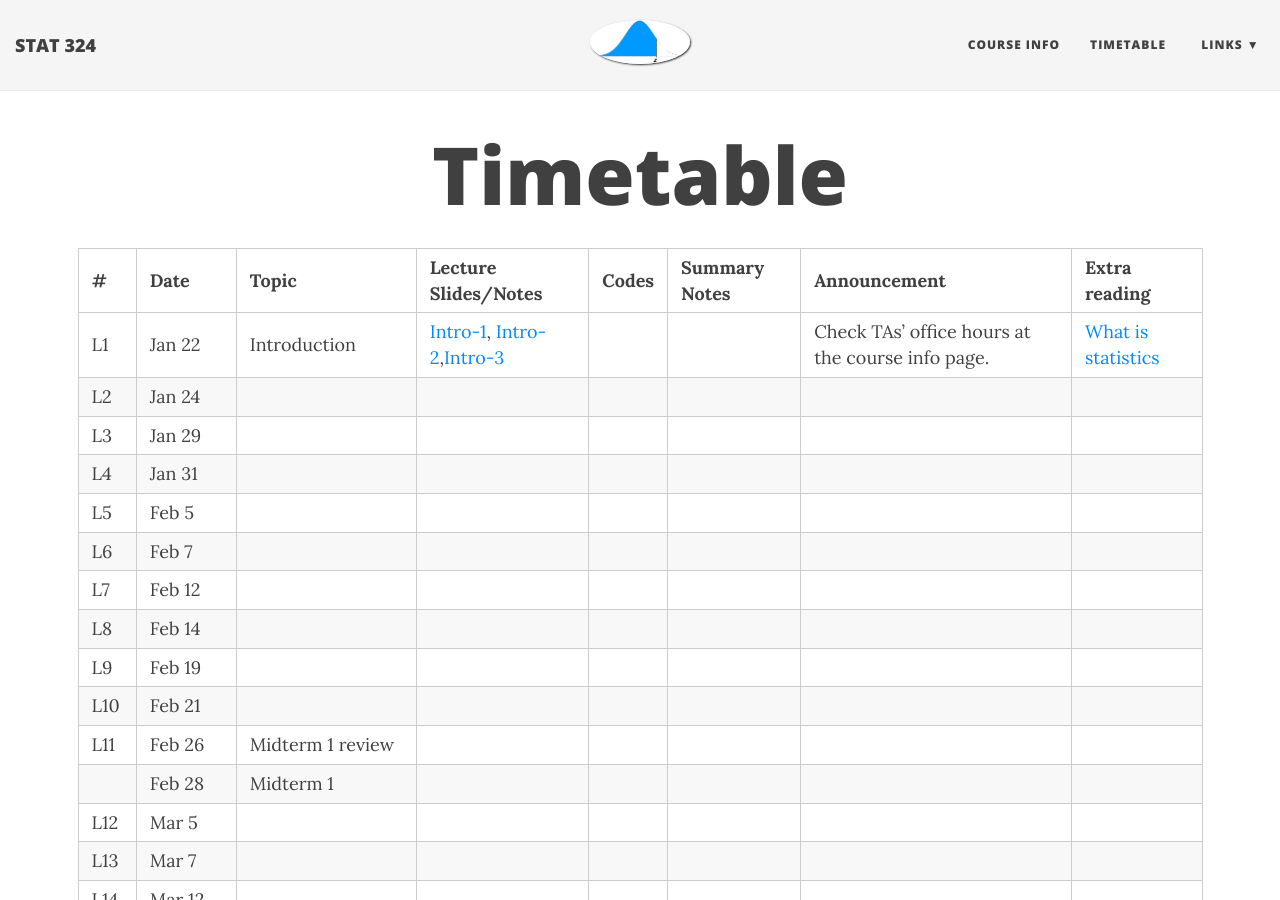
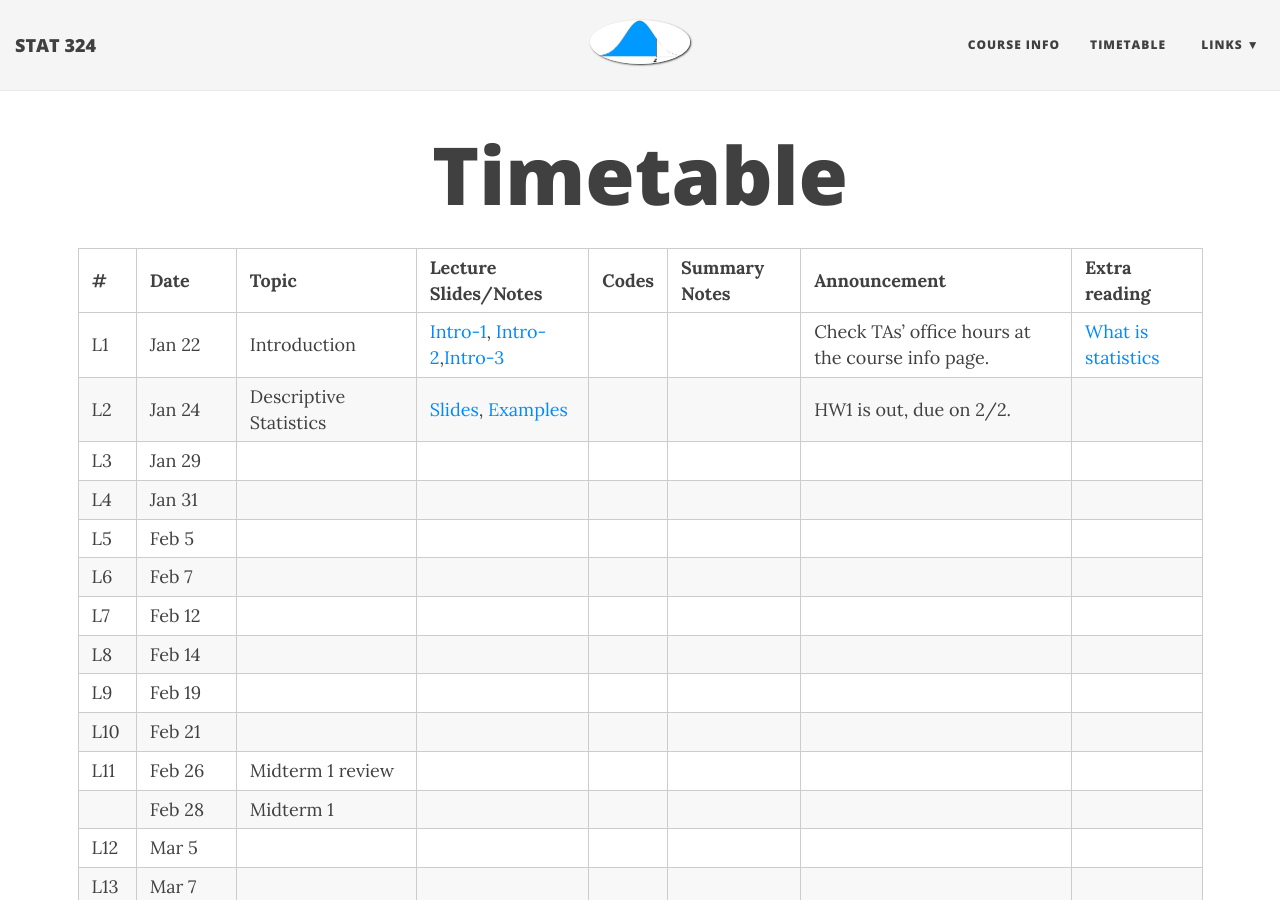
Before and after one commit to duzhewang/stat324, a Jekyll site: the page built from timetable.md, in a window 1280 px wide and 900 px high. Built offline with Jekyll 4.4.1, drawn with Linux system fonts in a browser that asks for light colours; nearby versions of some CDN libraries.

Commit message:
Update timetable.md

```diff
--- a/timetable.md
+++ b/timetable.md
@@ -9,7 +9,7 @@ css: /css/wide_table.css
 | # | Date | Topic    | Lecture Slides/Notes         |Codes      |Summary Notes  | Announcement| Extra reading |
 |---|--------|--------|----------------|-----------|--------------------|-------------|
 |L1| Jan 22 | Introduction  |[Intro-1](https://github.com/dzwang91/stat324/raw/gh-pages/lectures/stat324intro1.pdf), [Intro-2](https://github.com/dzwang91/stat324/raw/gh-pages/lectures/stat324intro2.pptx),[Intro-3](https://github.com/dzwang91/stat324/raw/gh-pages/lectures/stat324intro3.pdf)|      |   | Check TAs' office hours at the course info page.   |  [What is statistics](https://github.com/dzwang91/stat371/raw/gh-pages/extrareading/what-is-statistics.pdf)     |
-|L2| Jan 24 |   | |   |   |      |     |
+|L2| Jan 24 | Descriptive Statistics  |[Slides](https://github.com/dzwang91/stat324/raw/gh-pages/lectures/chapter2.pdf), [Examples](https://github.com/dzwang91/stat324/raw/gh-pages/lectures/chapter2-examples.pptx) |   |   |   HW1 is out, due on 2/2.   |     |
 |L3| Jan 29 || | |   | |      |
 |L4| Jan 31 |  |   |    |    |      |    |
 |L5| Feb 5 | |  |  | |   |      |
@@ -48,7 +48,7 @@ css: /css/wide_table.css
 - [F table](https://github.com/dzwang91/stat324/raw/gh-pages/distributiontables/F-table.pdf)
 
 ## Assignments
-
+-[HW1](https://github.com/dzwang91/stat324/raw/gh-pages/lectures/stat324intro1.pdf)
 
 
 ## Exams
```
